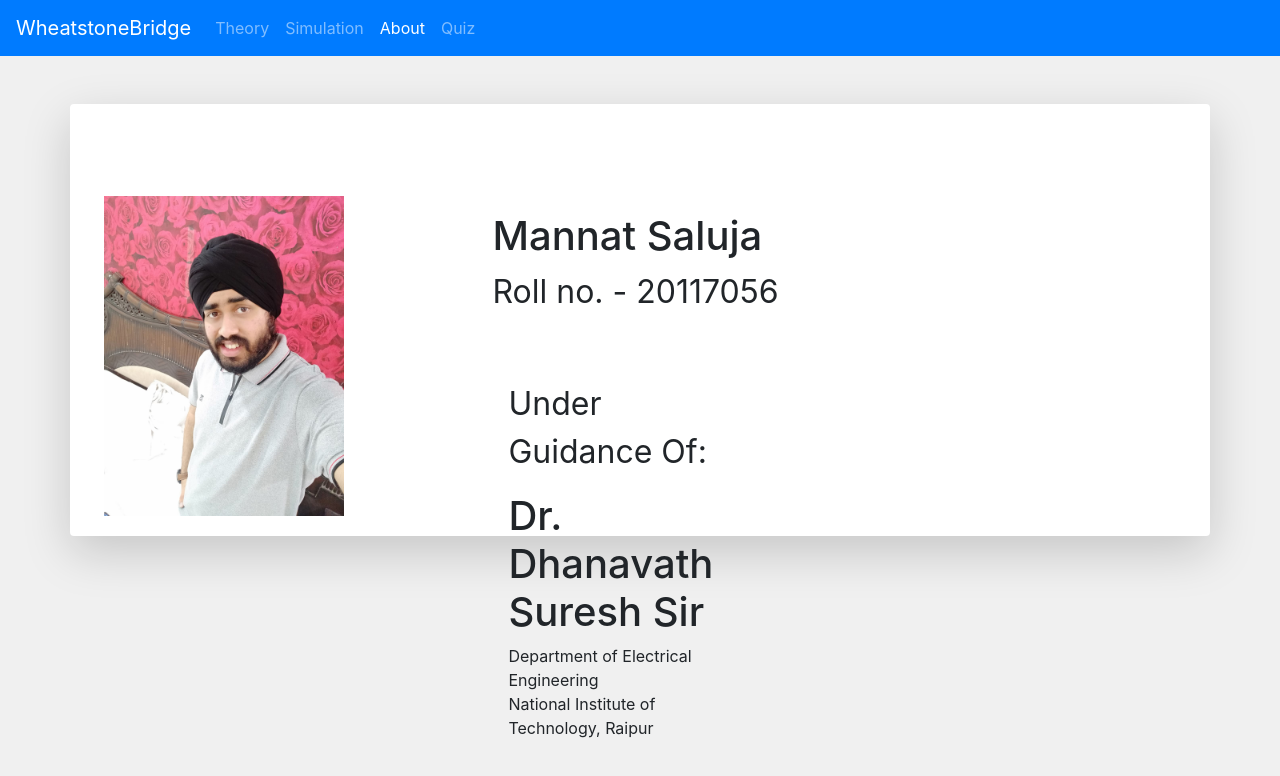
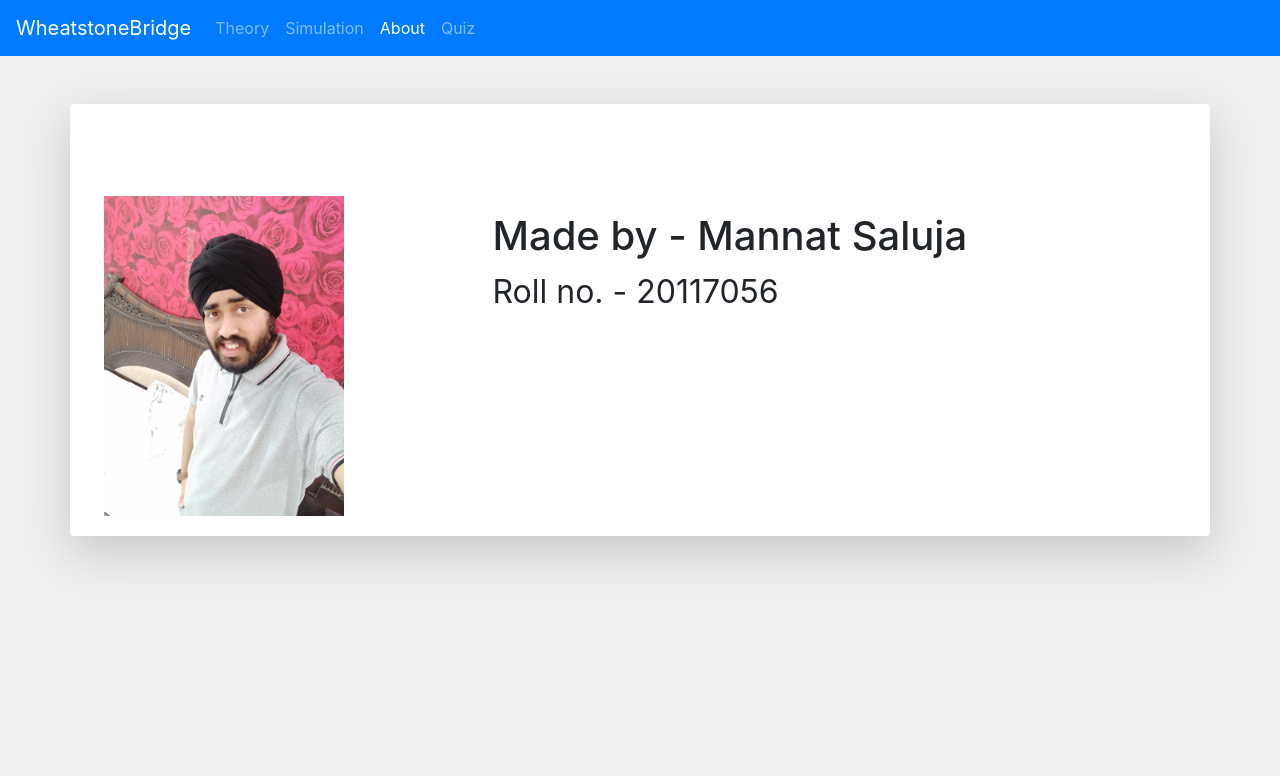
Before and after one commit to MannatSaluja/Emi, a plain HTML site: page about.html in a window 1280 px wide. Shown: the top 776 px of the page. Drawn offline with nearby package versions, Linux system fonts and the light colour scheme.

Commit message:
Update about.html

```diff
--- a/about.html
+++ b/about.html
@@ -59,23 +59,12 @@
             <img height="20%" src="images/Pic.jpeg" >
         </div>
         <div class="text col-lg-6">
-            <h1>Mannat Saluja</h1>
+            <h1>Made by - Mannat Saluja</h1>
             <p>Roll no. - 20117056</p>
 
 
 
-      <div class="person2 row">
-      <footer>
-        <div class="text col-lg-6">
-            <p>Under Guidance Of:</p>
-            <h1>
-              Dr. Dhanavath Suresh Sir
-            </h1>
-            Department of Electrical Engineering
-              <br>
-              National Institute of Technology, Raipur</p>
-        </div>
-      </footer>
+
       </div>
     </div>
 </body>
```
